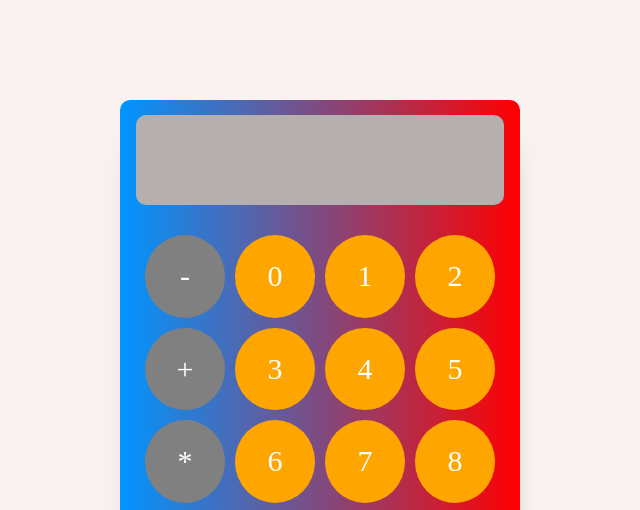
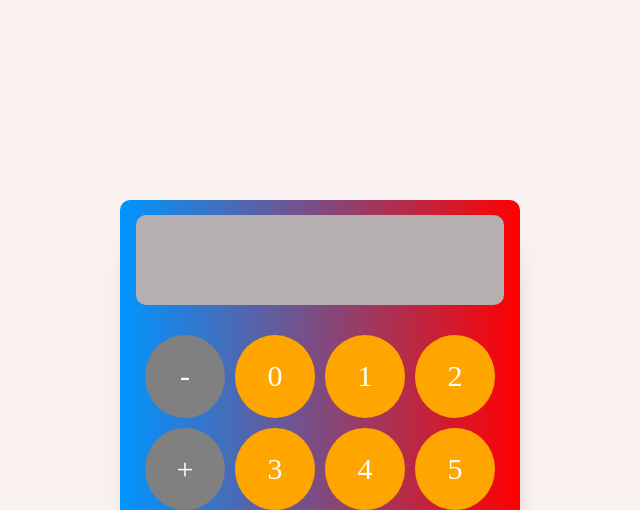
Before and after one commit to ALAAHAJHOUJ/calculatrice, a plain HTML site: page index.html in a window 1280 px wide. Shown: the top 510 px of the page, without its empty margins (320-960 px from the left). Drawn offline with Linux system fonts and the light colour scheme.

Commit message:
mise a jour du fichier index.css

```diff
--- a/index.css
+++ b/index.css
@@ -1,11 +1,10 @@
 body
 {
-height: 100vh;
+height: 1000px;
 margin:0px;
 display: flex;
 justify-content: center;
 align-items: center;
-overflow: hidden;
 min-width: 400px;
 background-color: rgba(249, 237, 237, 0.733);
 }
```
